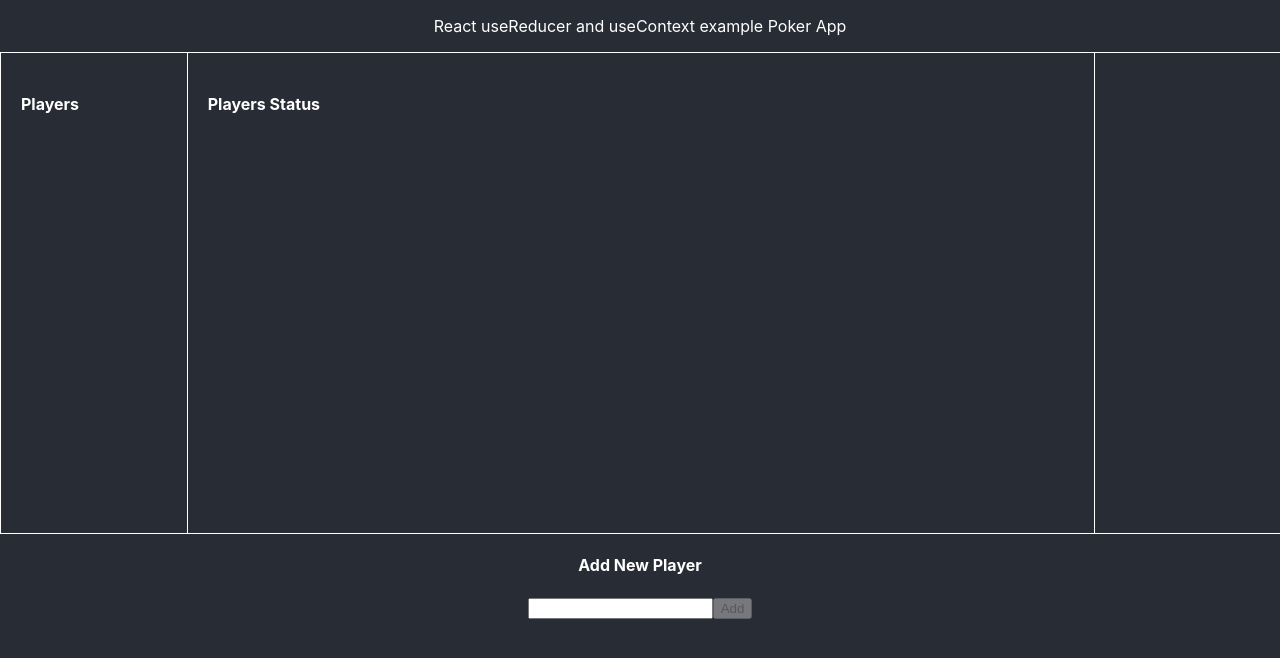
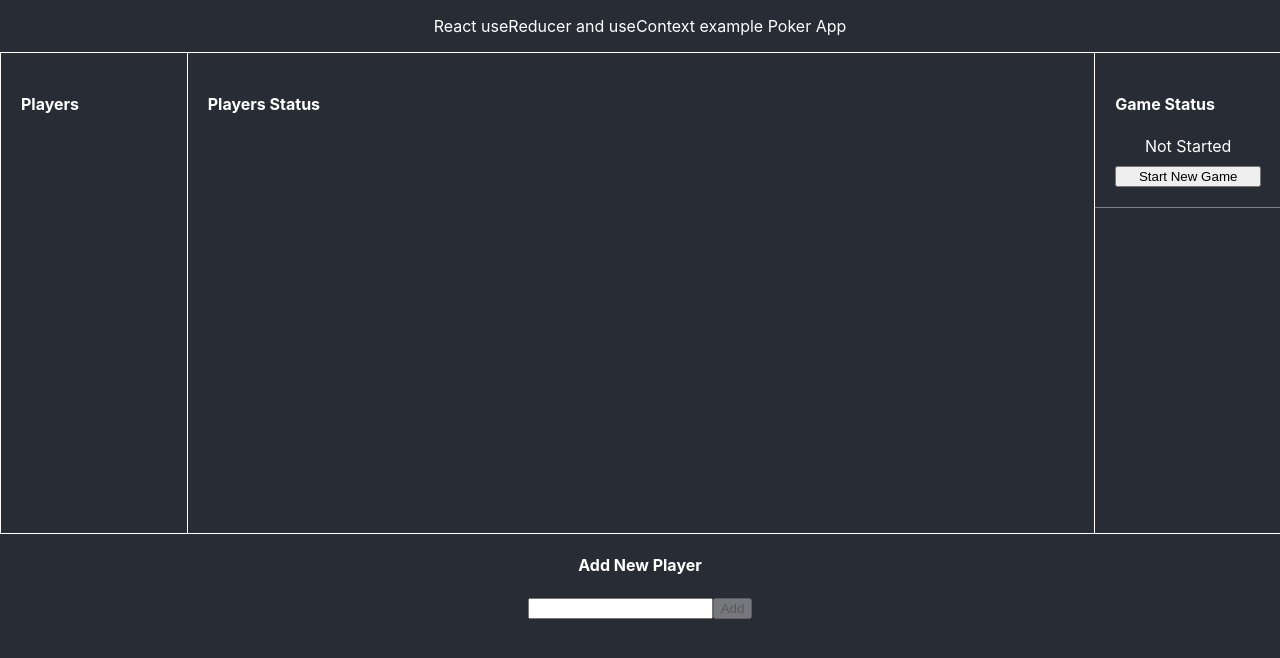
Before and after one commit to LPastine/react-context-example, a React (Create React App) app: page / in a window 1280 px wide. Shown: the top 658 px of the page. Built offline with nearby package versions, Linux system fonts and the light colour scheme.

Commit message:
feat(GameStatus): added game status component

```diff
--- /dev/null
+++ b/src/components/GameStatus/GameStatus.css
@@ -0,0 +1,19 @@
+.GameStatus {
+  display: flex;
+  flex-direction: column;
+}
+
+.Status {
+  display: flex;
+  flex-direction: column;
+  border-bottom: 1px solid grey;
+  padding: 20px;
+}
+
+.Winner {
+  padding: 20px;
+}
+
+label {
+  text-align: center;
+}
--- /dev/null
+++ b/src/components/GameStatus/GameStatus.tsx
@@ -0,0 +1,32 @@
+import { useContext } from 'react';
+import { GameContext } from '../../state/context';
+import { resetGame } from '../../state/helpers';
+import { Status } from '../../state/state';
+import './GameStatus.css';
+
+const GameStatus = () => {
+  const { state, dispatch } = useContext(GameContext);
+  return (
+    <div className="GameStatus">
+      <div className="Status">
+        <h4>Game Status</h4>
+        <label>{state.gameStatus}</label>
+        <button onClick={() => dispatch(resetGame())}>Start New Game</button>
+      </div>
+      <div className="Winner">
+        {state.gameStatus === Status.InProgress && (
+          <label>
+            In Lead : {state.winner?.name} by {state.winner?.value}
+          </label>
+        )}
+        {state.gameStatus === Status.Finished && (
+          <label>
+            Winner: {state.winner?.name} by {state.winner?.value}
+          </label>
+        )}
+      </div>
+    </div>
+  );
+};
+
+export default GameStatus;
--- /dev/null
+++ b/src/components/GameStatus/index.ts
@@ -0,0 +1 @@
+export { default } from "./GameStatus"
--- a/src/components/Poker/Poker.tsx
+++ b/src/components/Poker/Poker.tsx
@@ -3,6 +3,7 @@ import { GameContext } from '../../state/context';
 import { gameReducer } from '../../state/reducer';
 import { initialGameState } from '../../state/state';
 import AddPlayer from '../AddPlayer';
+import GameStatus from '../GameStatus';
 import Players from '../Players';
 import PlayersList from '../PlayersList';
 import './Poker.css';
@@ -23,7 +24,9 @@ const Poker = () => {
         <div className="MainContentArea">
           <Players />
         </div>
-        <div className="RightPanel">{/* <GameStatus /> */}</div>
+        <div className="RightPanel">
+          <GameStatus />
+        </div>
       </div>
       <div className="Footer">
         <AddPlayer />
```
